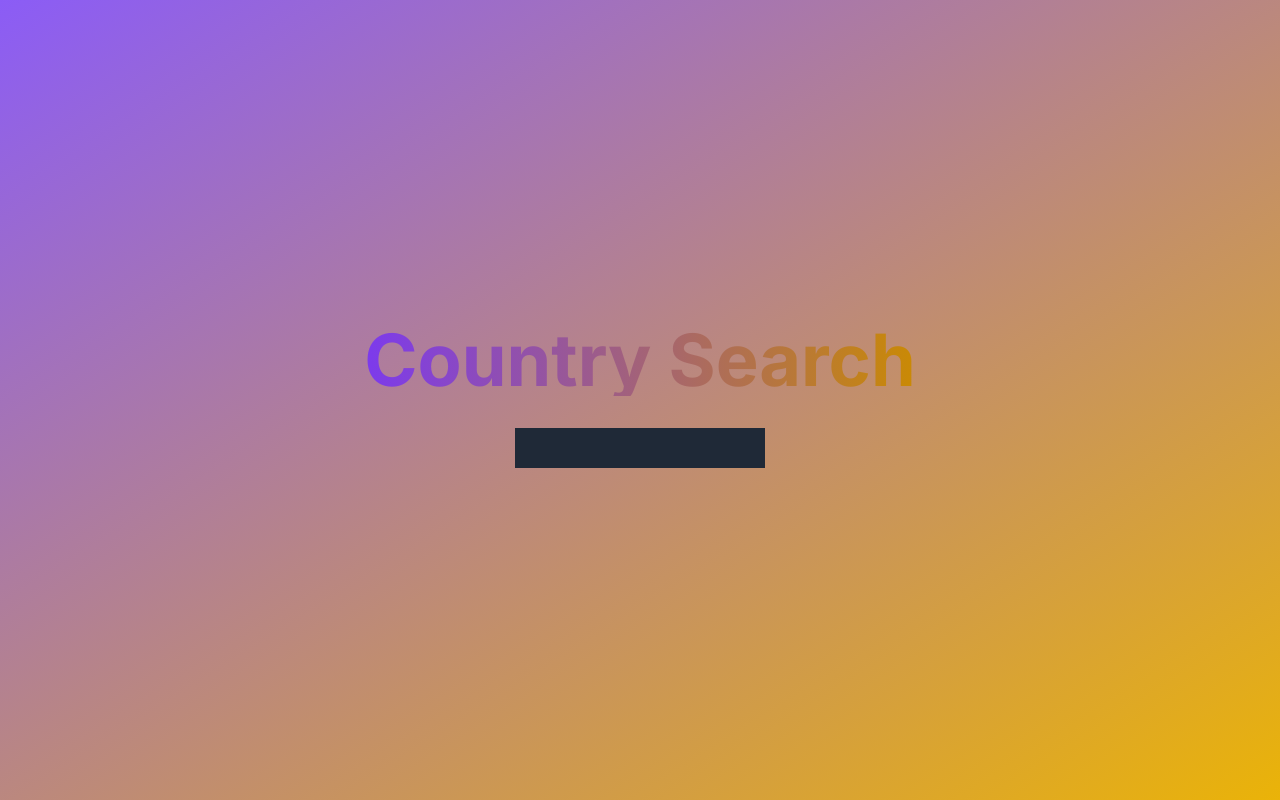
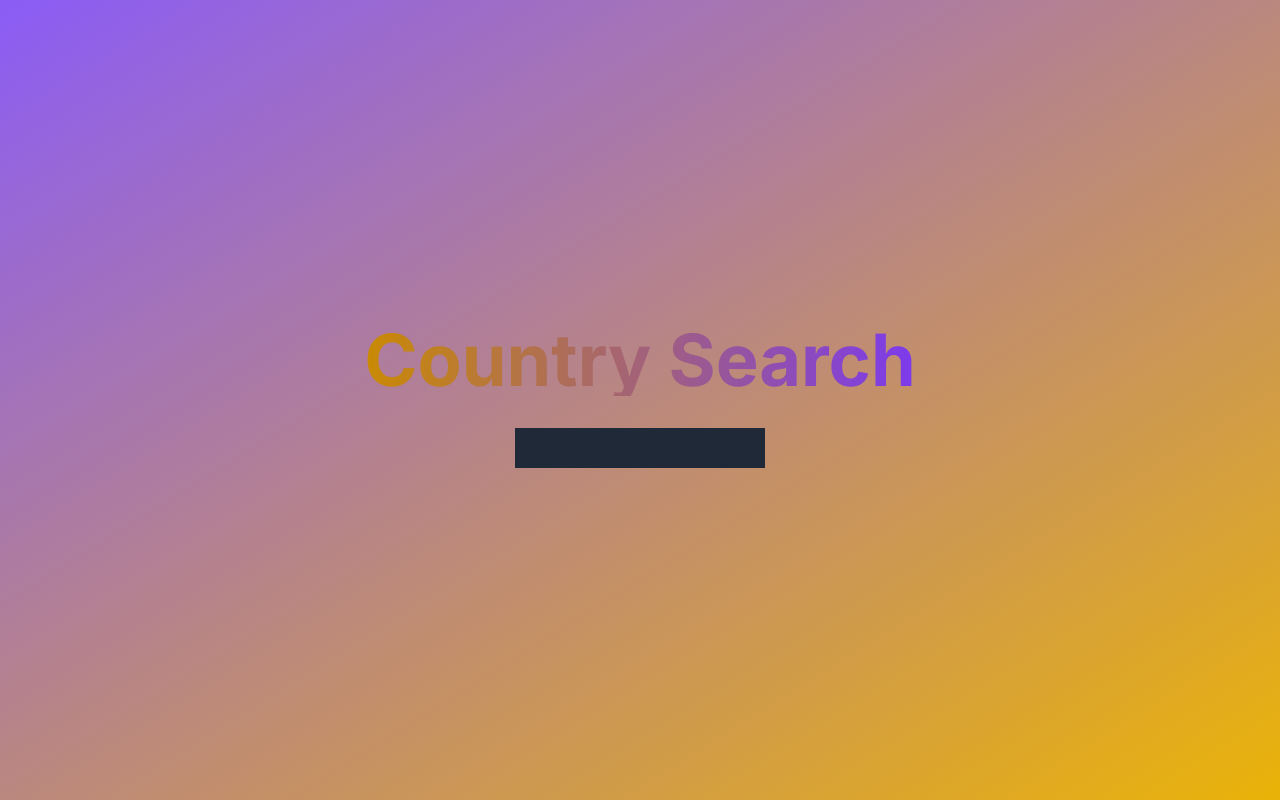
Before and after one commit to KennedyMungai/country-search, a Next.js app: page / in a window 1280 px wide. Built offline with nearby package versions, Linux system fonts and the light colour scheme.

Commit message:
Updated the color gradient order

```diff
--- a/src/components/hero.tsx
+++ b/src/components/hero.tsx
@@ -27,7 +27,7 @@ const Hero = () => {
 	return (
 		<div className='flex items-center justify-center w-full h-full bg-gradient-to-br from-violet-500 to-yellow-500'>
 			<div className='flex flex-col gap-6 items-center duration-500 animate animate-in fade-in-5 slide-in-from-bottom-2.5'>
-				<p className='font-bold text-transparent text-7xl bg-gradient-to-l from-yellow-600 to-violet-600 bg-clip-text'>
+				<p className='font-bold text-transparent text-7xl bg-gradient-to-r from-yellow-600 to-violet-600 bg-clip-text'>
 					Country Search
 				</p>
 				<input
```
